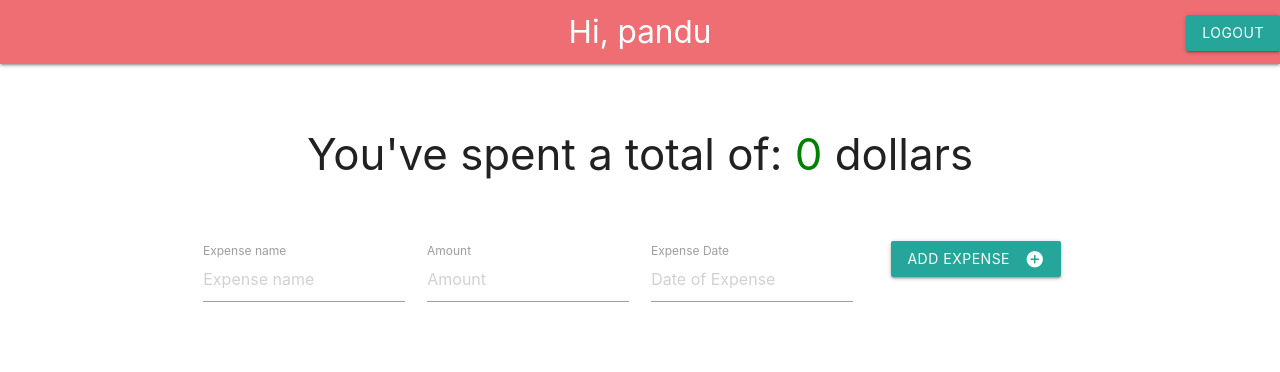
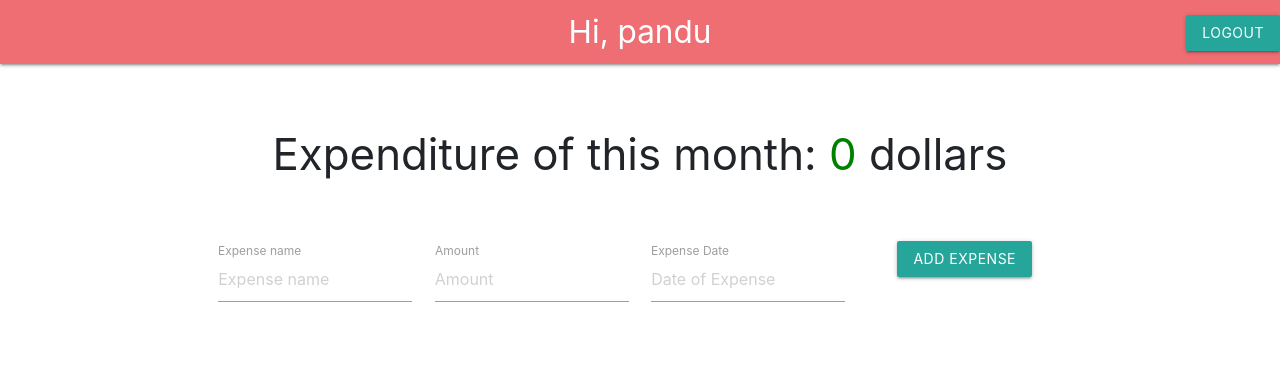
Before and after one commit to nipan09/ArthIt, a Django app: page /app in a window 1280 px wide. Shown: the top 372 px of the page. Run offline with Django 3.2, Linux system fonts and the light colour scheme; a user stored in the database is signed in; data comes from the database, SQL or seed files in the repository; some libraries are stand-ins or nearby versions.

Commit message:
fix: monthly expenditure display

```diff
--- a/mera_project/tasks_notes/templates/tasks_notes/index.html
+++ b/mera_project/tasks_notes/templates/tasks_notes/index.html
@@ -5,7 +5,7 @@
 <html>
 
     <head>
-        <link href="https://fonts.googleapis.com/icon?family=Material+Icons" rel="stylesheet">
+        <link rel="stylesheet" href="https://stackpath.bootstrapcdn.com/bootstrap/4.4.1/css/bootstrap.min.css" integrity="sha384-Vkoo8x4CGsO3+Hhxv8T/Q5PaXtkKtu6ug5TOeNV6gBiFeWPGFN9MuhOf23Q9Ifjh" crossorigin="anonymous">
         <link rel="stylesheet" href="https://cdnjs.cloudflare.com/ajax/libs/materialize/1.0.0/css/materialize.min.css">
         <title>Budget App</title>
 
@@ -32,7 +32,7 @@
                     {% csrf_token %}
                     <div class="row">
                         <div class="container center">
-                            <h3 class='center'>You've spent a total of: <span style="color:green;">{{ budget|floatformat:"-2" }}</span> dollars</h3>
+                            <h3 class='center'>Expenditure of this month: <span style="color:green;">{{ budget|floatformat:"-2" }}</span> dollars</h3>
                             <br>
                             <br>
                             <div class="input-field col s3">
@@ -47,9 +47,7 @@
                                 <input placeholder='Date of Expense' name="expense_date" id="expense_date" type="text" class='datepicker'>
                                 <label for="expense_date">Expense Date</label>
                             </div>
-                            <button class="btn waves-effect waves-light" type="submit" name="action">Add Expense
-                                <i class="material-icons right">add_circle</i>
-                            </button>
+                            <button class="btn waves-effect waves-light" type="submit" name="action">Add Expense</button>
                         </div>
                     </div>
                 </form>
@@ -72,9 +70,9 @@
                             <tbody>
                                 {% for obj in uzer %}
                                 <tr>
-                                    <td>{{ obj.item }}</td>
-                                    <td>{{ obj.cost }}</td>
-                                    <td>{{ obj.date_added }}</td>
+                                    <td class="table-light">{{ obj.item }}</td>
+                                    <td class="table-light">{{ obj.cost }}</td>
+                                    <td class="table-light">{{ obj.date_added }}</td>
                                 </tr>
                                 {% endfor %}
                             </tbody>
```
